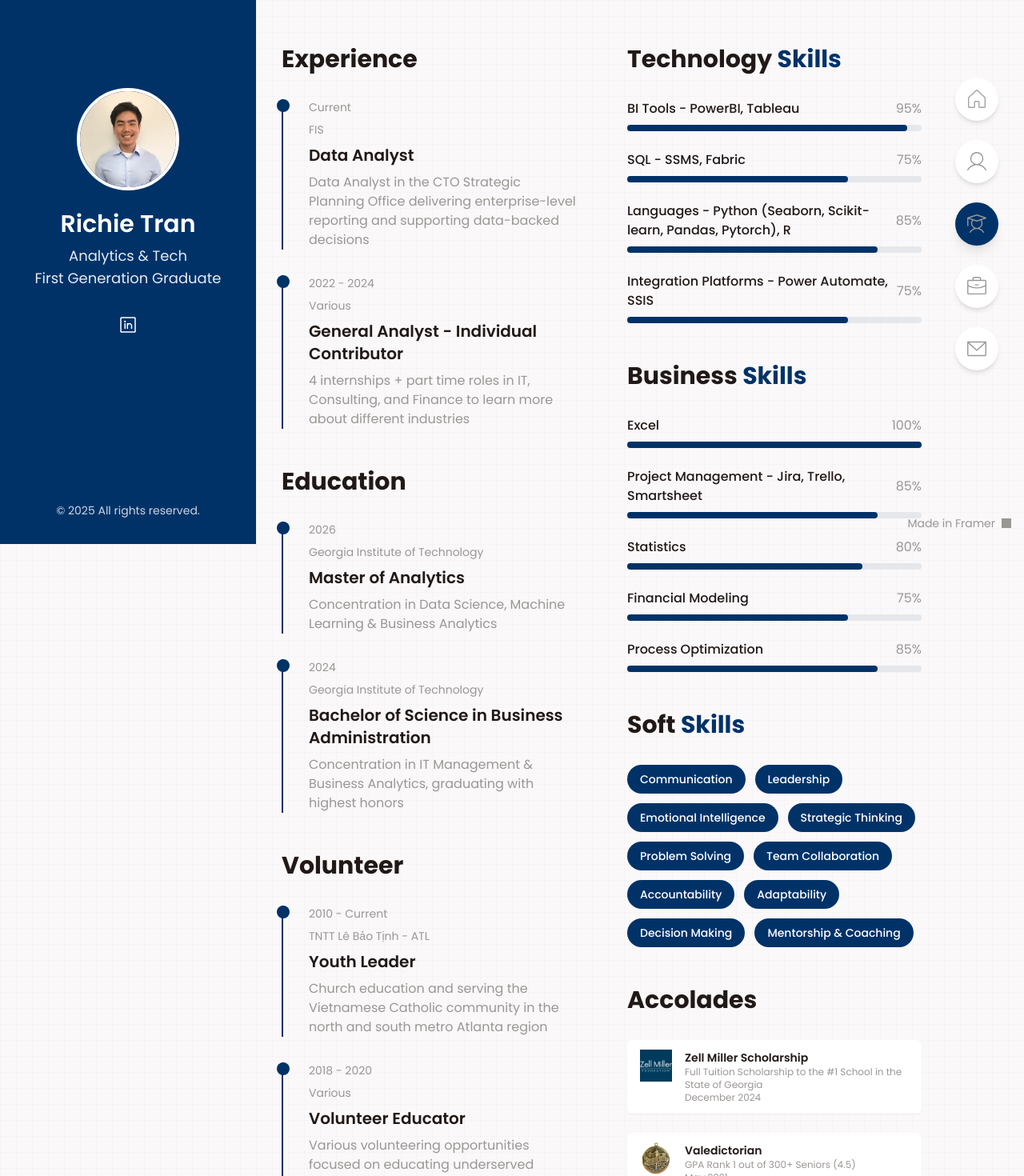
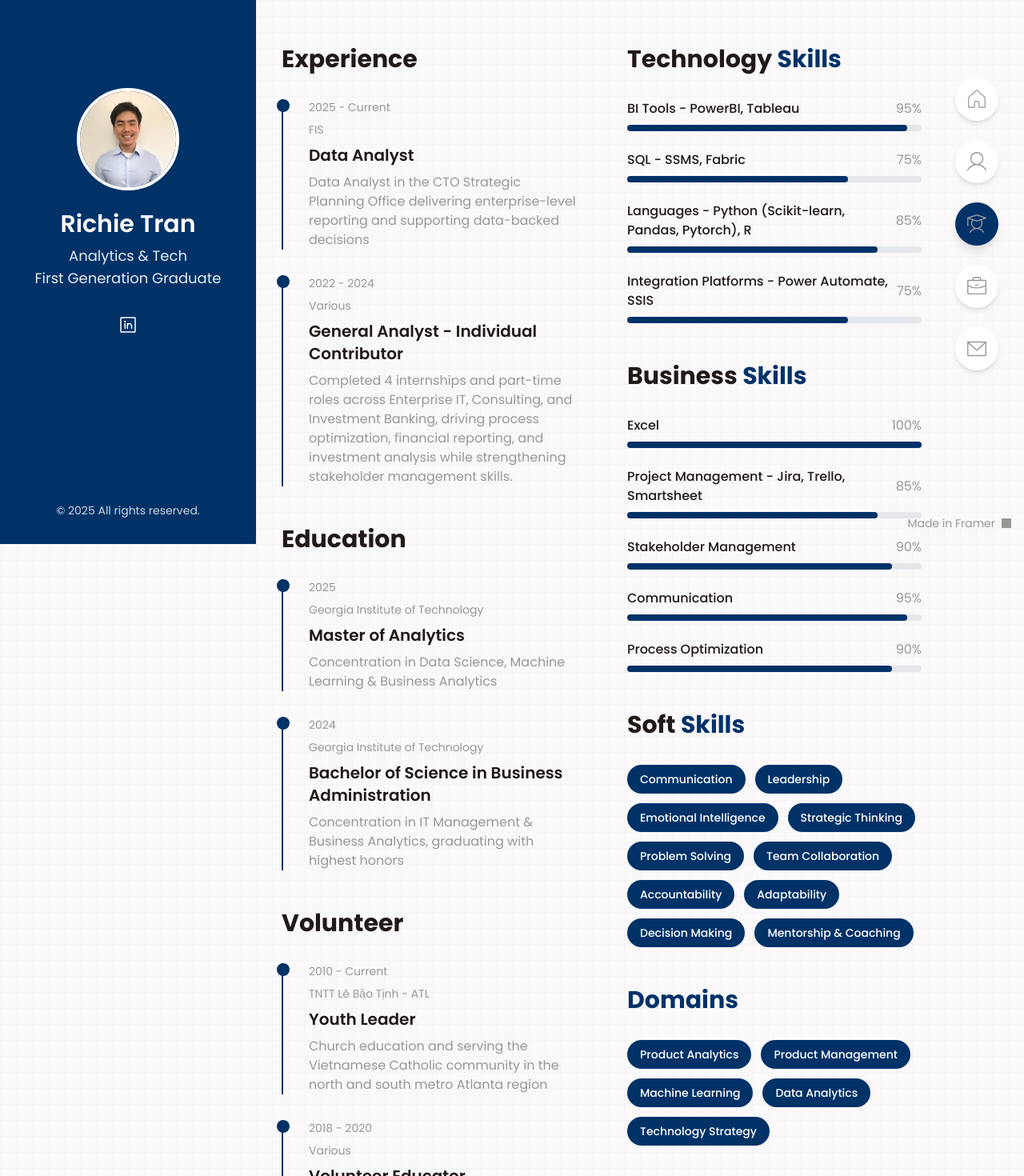
Before and after one commit to RichieTran31/resumify-clone, a Next.js app: page /resume in a window 1280 px wide. Shown: the part 120-1590 px from the top of the page at 80% size. Built offline with nearby package versions, Linux system fonts and the light colour scheme.

Commit message:
Update page.tsx

```diff
--- a/src/app/resume/page.tsx
+++ b/src/app/resume/page.tsx
@@ -7,7 +7,7 @@ import { useState, useEffect } from 'react';
 
 const experience = [
   {
-    period: 'Current',
+    period: '2025 - Current',
     company: 'FIS',
     title: 'Data Analyst',
     description: 'Data Analyst in the CTO Strategic Planning Office delivering enterprise-level reporting and supporting data-backed decisions',
@@ -16,13 +16,13 @@ const experience = [
     period: '2022 - 2024',
     company: 'Various',
     title: 'General Analyst - Individual Contributor',
-    description: '4 internships + part time roles in IT, Consulting, and Finance to learn more about different industries',
+    description: 'Completed 4 internships and part-time roles across Enterprise IT, Consulting, and Investment Banking, driving process optimization, financial reporting, and investment analysis while strengthening stakeholder management skills.',
   },
 ];
 
 const education = [
   {
-    year: '2026',
+    year: '2025',
     institution: 'Georgia Institute of Technology',
     degree: 'Master of Analytics',
     description: 'Concentration in Data Science, Machine Learning & Business Analytics',
@@ -54,16 +54,16 @@ const Extracurriculars = [
 const technologySkills = [
   { name: 'BI Tools - PowerBI, Tableau', level: 95 },
   { name: 'SQL - SSMS, Fabric', level: 75 },
-  { name: 'Languages - Python (Seaborn, Scikit-learn, Pandas, Pytorch), R', level: 85 },
+  { name: 'Languages - Python (Scikit-learn, Pandas, Pytorch), R', level: 85 },
   { name: 'Integration Platforms - Power Automate, SSIS', level: 75 },
 ];
 
 const businessSkills = [
   { name: 'Excel', level: 100 },
   { name: 'Project Management - Jira, Trello, Smartsheet', level: 85 },
-  { name: 'Statistics', level: 80 },
-  { name: 'Financial Modeling', level: 75 },
-  { name: 'Process Optimization', level: 85 },
+  { name: 'Stakeholder Management', level: 90 },
+  { name: 'Communication', level: 95 },
+  { name: 'Process Optimization', level: 90 },
 ];
 
 const softSkills = [
@@ -77,6 +77,14 @@ const softSkills = [
   'Adaptability',
   'Decision Making',
   'Mentorship & Coaching',
+];
+
+const domains = [
+  'Product Analytics',
+  'Product Management',
+  'Machine Learning',
+  'Data Analytics',
+  'Technology Strategy',
 ];
 
 const certifications = [
@@ -286,6 +294,28 @@ export default function Resume() {
                 ))}
               </div>
             </motion.div>
+
+            {/* Domains */}
+            <motion.div
+              initial={{ opacity: 0, x: 20 }}
+              animate={{ opacity: 1, x: 0 }}
+              transition={{ duration: 0.8, delay: 0.7 }}
+            >
+              <h2 className="text-3xl font-bold text-resumify-dark mb-8">
+                <span className="text-resumify-pink">Domains</span>
+              </h2>
+              <div className="flex flex-wrap gap-3">
+                {domains.map((domain) => (
+                  <span
+                    key={domain}
+                    className="px-4 py-2 bg-resumify-pink text-white rounded-full text-sm font-medium"
+                  >
+                    {domain}
+                  </span>
+                ))}
+              </div>
+            </motion.div>
+
             {/* Accolades */}
             <motion.div
               initial={{ opacity: 0, x: 20 }}
```
